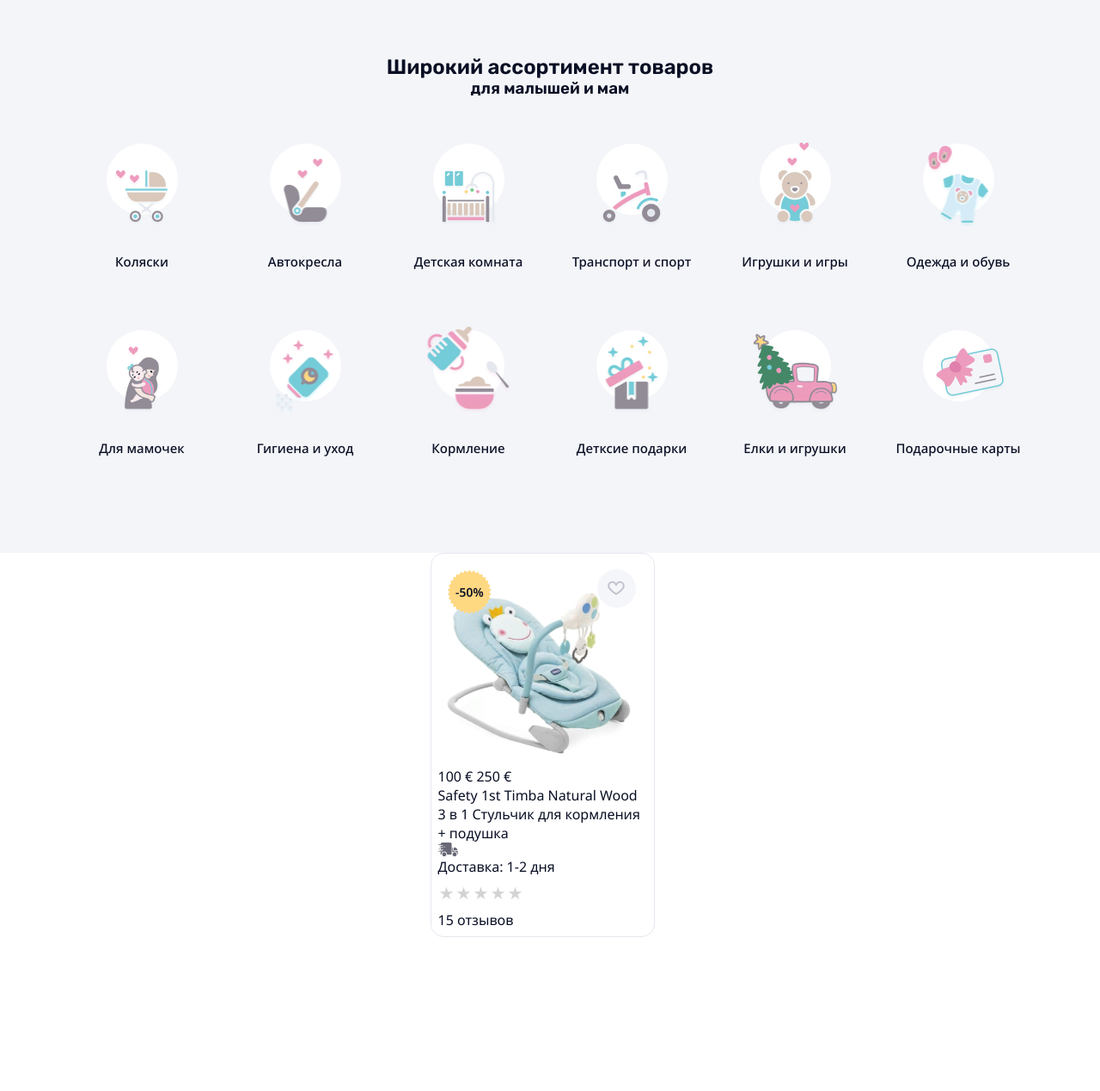
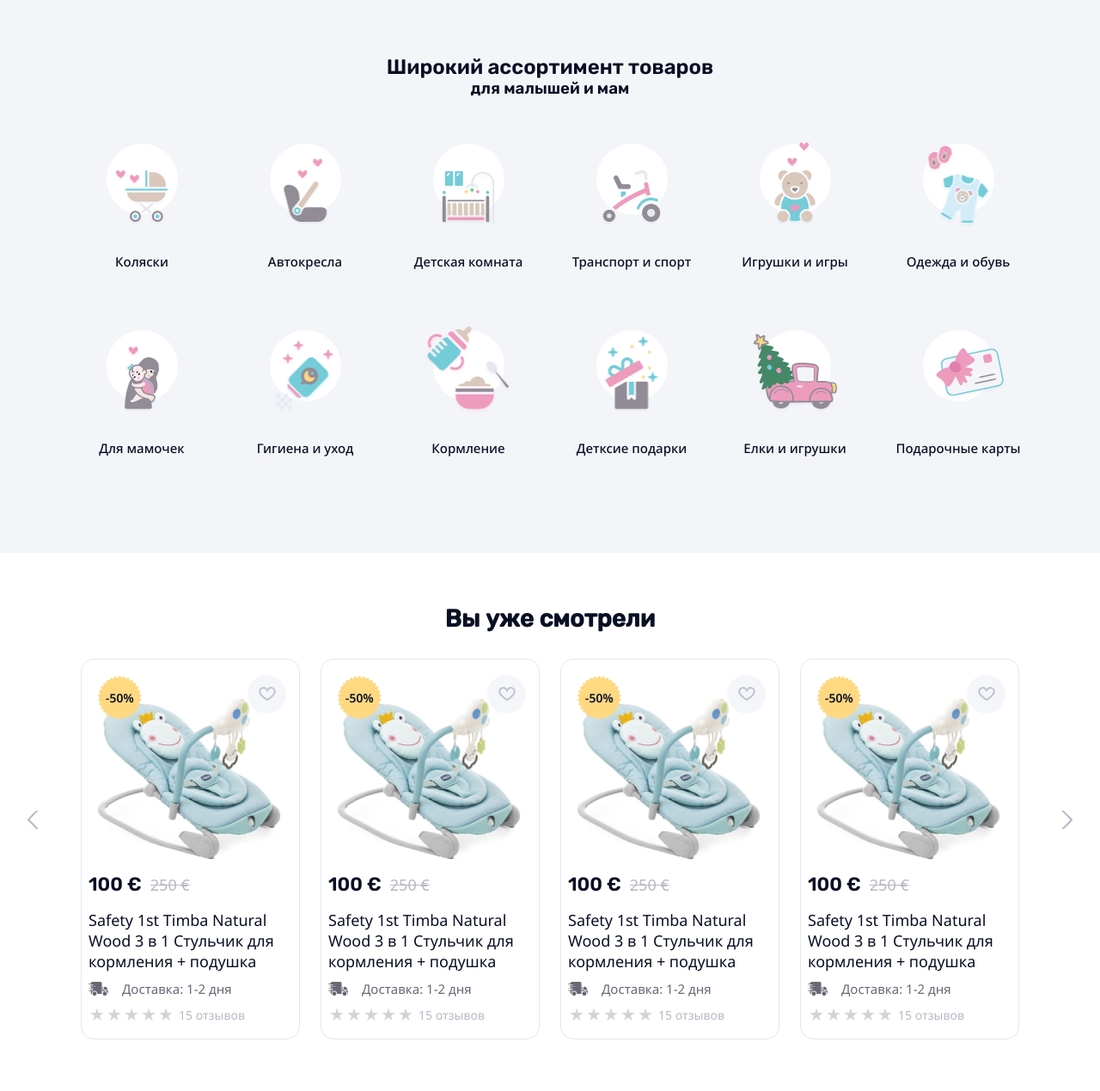
Before and after one commit to Nekiyorik/Bernu-Veikals, a PHP site: page / in a window 1280 px wide. Shown: the part 944-2213 px from the top of the page at 86% size. Before the commit the page ends 2034 px from the top, so only its background shows below. Run offline with PHP 8.4, Linux system fonts and the light colour scheme.

Commit message:
product
почти доделанная карточка товара

```diff
--- a/css/style.css
+++ b/css/style.css
@@ -516,8 +516,20 @@ nav .wrapper {
   color: gold;
 }
 /* блок просмотреннвх ранее*/
+.watched{
+  padding: 60px 0;
+}
 .watched .wrapper {
   position: relative;
+}
+.watched h2{
+  font-family: 'Rubik';
+  font-style: normal;
+  font-weight: 600;
+  font-size: 28px;
+  text-align: center;
+  color: #090F24;
+  margin-bottom: 30px;
 }
 .product-card{
   padding: 8px;
@@ -525,6 +537,7 @@ nav .wrapper {
   border: 1px solid #E4E7EE;
   border-radius: 15px;
   max-width: 261px;
+  margin: 0 12px 0;
 }
 .product-card__img{
   position: relative;
@@ -548,7 +561,54 @@ nav .wrapper {
   background: #F4F5F9;
   opacity: 0.85;
   border-radius: 50%;
+  margin-bottom: 12px;
 }
 .product-card__desc-price{
-
+  display: flex;
+  align-items: center;
+  margin-bottom: 16px;
 }
+.product-card__desc-price span:first-child{
+  font-family: 'NotoSans';
+  font-style: normal;
+  font-weight: 600;
+  font-size: 22px;
+  color: #090F24;
+  margin-right: 10px;
+}
+.product-card__desc-price span:last-child{
+  font-family: 'Noto Sans';
+  font-style: normal;
+  font-weight: 400;
+  font-size: 18px;
+  text-decoration-line: line-through;
+  color: #B7B8C5;
+}
+.product-card__desc-name p{
+  font-weight: 400;
+  font-size: 18px;
+  color: #090F24;
+}
+.product-card__desc-del{
+  display: flex;
+  align-items: center;
+  margin-top: 10px;
+}
+.product-card__desc-del img{
+  margin-right: 1em;
+}
+.product-card__desc-del p{
+  font-weight: 400;
+  font-size: 15px;
+  color: #686877;
+}
+.product-card__desc-rate{
+  display: flex;
+  align-items: center;
+}
+.product-card__desc-rate p{
+  font-weight: 400;
+  font-size: 14px;
+  color: #B7B8C5;
+  margin-left: 5px;
+}
--- a/index.html
+++ b/index.html
@@ -427,10 +427,236 @@
         </article>
         <article class="watched">
             <div class="wrapper">
+                <h2>Вы уже смотрели</h2>
                 <div class="slider-arrow prev">
                     <img src="img/svg/arrow-left-grey.svg" alt="#">
                 </div>
                 <div class="slider product-cardlist">
+                    <article class="product-card">
+                        <div class="product-card__img">
+                            <img src="img/product/image 3.png" alt="#" class="product-card__img-main">
+                            <div class="product-card__img-bonus">
+                                <img src="img/product/product-icon/Discount.png" alt="#" >
+                            </div>
+                            <div class="product-card__img-button">
+                                <img src="img/product/product-icon/unlike.svg" alt="#" class="unlike">
+                            </div>
+                        </div>
+                        <div class="product-card__desc">
+                            <div class="product-card__desc-price">
+                                <span class="actual">
+                                    100 €
+                                </span>
+                                <span class="unact">
+                                    250 €
+                                </span>
+                            </div>
+                            <dic class="product-card__desc-name">
+                                <p>
+                                    Safety 1st Timba Natural Wood 3 в 1 Стульчик для кормления + подушка
+                                </p>
+                            </dic>
+                            <div class="product-card__desc-del">
+                                <img src="img/product/product-icon/Delivery 2.svg" alt="#">
+                                <p>Доставка: 1-2 дня</p>
+                            </div>
+                            <div class="product-card__desc-rate">
+                                <div class="rating">
+                                    <input type="radio" id="star-1" name="rating" value="1">
+                                    <label for="star-1" title="Оценка «1»"></label>
+                                    <input type="radio" id="star-2" name="rating" value="2">
+                                    <label for="star-2" title="Оценка «2»"></label>
+                                    <input type="radio" id="star-3" name="rating" value="3">
+                                    <label for="star-3" title="Оценка «3»"></label>
+                                    <input type="radio" id="star-4" name="rating" value="4">
+                                    <label for="star-4" title="Оценка «4»"></label>
+                                    <input type="radio" id="star-5" name="rating" value="5">
+                                    <label for="star-5" title="Оценка «5»"></label>
+                                </div>
+                                <p>15 отзывов</p>
+                            </div>
+                        </div>
+                    </article>
+                    <article class="product-card">
+                        <div class="product-card__img">
+                            <img src="img/product/image 3.png" alt="#" class="product-card__img-main">
+                            <div class="product-card__img-bonus">
+                                <img src="img/product/product-icon/Discount.png" alt="#" >
+                            </div>
+                            <div class="product-card__img-button">
+                                <img src="img/product/product-icon/unlike.svg" alt="#" class="unlike">
+                            </div>
+                        </div>
+                        <div class="product-card__desc">
+                            <div class="product-card__desc-price">
+                                <span class="actual">
+                                    100 €
+                                </span>
+                                <span class="unact">
+                                    250 €
+                                </span>
+                            </div>
+                            <dic class="product-card__desc-name">
+                                <p>
+                                    Safety 1st Timba Natural Wood 3 в 1 Стульчик для кормления + подушка
+                                </p>
+                            </dic>
+                            <div class="product-card__desc-del">
+                                <img src="img/product/product-icon/Delivery 2.svg" alt="#">
+                                <p>Доставка: 1-2 дня</p>
+                            </div>
+                            <div class="product-card__desc-rate">
+                                <div class="rating">
+                                    <input type="radio" id="star-1" name="rating" value="1">
+                                    <label for="star-1" title="Оценка «1»"></label>
+                                    <input type="radio" id="star-2" name="rating" value="2">
+                                    <label for="star-2" title="Оценка «2»"></label>
+                                    <input type="radio" id="star-3" name="rating" value="3">
+                                    <label for="star-3" title="Оценка «3»"></label>
+                                    <input type="radio" id="star-4" name="rating" value="4">
+                                    <label for="star-4" title="Оценка «4»"></label>
+                                    <input type="radio" id="star-5" name="rating" value="5">
+                                    <label for="star-5" title="Оценка «5»"></label>
+                                </div>
+                                <p>15 отзывов</p>
+                            </div>
+                        </div>
+                    </article>
+                    <article class="product-card">
+                        <div class="product-card__img">
+                            <img src="img/product/image 3.png" alt="#" class="product-card__img-main">
+                            <div class="product-card__img-bonus">
+                                <img src="img/product/product-icon/Discount.png" alt="#" >
+                            </div>
+                            <div class="product-card__img-button">
+                                <img src="img/product/product-icon/unlike.svg" alt="#" class="unlike">
+                            </div>
+                        </div>
+                        <div class="product-card__desc">
+                            <div class="product-card__desc-price">
+                                <span class="actual">
+                                    100 €
+                                </span>
+                                <span class="unact">
+                                    250 €
+                                </span>
+                            </div>
+                            <dic class="product-card__desc-name">
+                                <p>
+                                    Safety 1st Timba Natural Wood 3 в 1 Стульчик для кормления + подушка
+                                </p>
+                            </dic>
+                            <div class="product-card__desc-del">
+                                <img src="img/product/product-icon/Delivery 2.svg" alt="#">
+                                <p>Доставка: 1-2 дня</p>
+                            </div>
+                            <div class="product-card__desc-rate">
+                                <div class="rating">
+                                    <input type="radio" id="star-1" name="rating" value="1">
+                                    <label for="star-1" title="Оценка «1»"></label>
+                                    <input type="radio" id="star-2" name="rating" value="2">
+                                    <label for="star-2" title="Оценка «2»"></label>
+                                    <input type="radio" id="star-3" name="rating" value="3">
+                                    <label for="star-3" title="Оценка «3»"></label>
+                                    <input type="radio" id="star-4" name="rating" value="4">
+                                    <label for="star-4" title="Оценка «4»"></label>
+                                    <input type="radio" id="star-5" name="rating" value="5">
+                                    <label for="star-5" title="Оценка «5»"></label>
+                                </div>
+                                <p>15 отзывов</p>
+                            </div>
+                        </div>
+                    </article>
+                    <article class="product-card">
+                        <div class="product-card__img">
+                            <img src="img/product/image 3.png" alt="#" class="product-card__img-main">
+                            <div class="product-card__img-bonus">
+                                <img src="img/product/product-icon/Discount.png" alt="#" >
+                            </div>
+                            <div class="product-card__img-button">
+                                <img src="img/product/product-icon/unlike.svg" alt="#" class="unlike">
+                            </div>
+                        </div>
+                        <div class="product-card__desc">
+                            <div class="product-card__desc-price">
+                                <span class="actual">
+                                    100 €
+                                </span>
+                                <span class="unact">
+                                    250 €
+                                </span>
+                            </div>
+                            <dic class="product-card__desc-name">
+                                <p>
+                                    Safety 1st Timba Natural Wood 3 в 1 Стульчик для кормления + подушка
+                                </p>
+                            </dic>
+                            <div class="product-card__desc-del">
+                                <img src="img/product/product-icon/Delivery 2.svg" alt="#">
+                                <p>Доставка: 1-2 дня</p>
+                            </div>
+                            <div class="product-card__desc-rate">
+                                <div class="rating">
+                                    <input type="radio" id="star-1" name="rating" value="1">
+                                    <label for="star-1" title="Оценка «1»"></label>
+                                    <input type="radio" id="star-2" name="rating" value="2">
+                                    <label for="star-2" title="Оценка «2»"></label>
+                                    <input type="radio" id="star-3" name="rating" value="3">
+                                    <label for="star-3" title="Оценка «3»"></label>
+                                    <input type="radio" id="star-4" name="rating" value="4">
+                                    <label for="star-4" title="Оценка «4»"></label>
+                                    <input type="radio" id="star-5" name="rating" value="5">
+                                    <label for="star-5" title="Оценка «5»"></label>
+                                </div>
+                                <p>15 отзывов</p>
+                            </div>
+                        </div>
+                    </article>
+                    <article class="product-card">
+                        <div class="product-card__img">
+                            <img src="img/product/image 3.png" alt="#" class="product-card__img-main">
+                            <div class="product-card__img-bonus">
+                                <img src="img/product/product-icon/Discount.png" alt="#" >
+                            </div>
+                            <div class="product-card__img-button">
+                                <img src="img/product/product-icon/unlike.svg" alt="#" class="unlike">
+                            </div>
+                        </div>
+                        <div class="product-card__desc">
+                            <div class="product-card__desc-price">
+                                <span class="actual">
+                                    100 €
+                                </span>
+                                <span class="unact">
+                                    250 €
+                                </span>
+                            </div>
+                            <dic class="product-card__desc-name">
+                                <p>
+                                    Safety 1st Timba Natural Wood 3 в 1 Стульчик для кормления + подушка
+                                </p>
+                            </dic>
+                            <div class="product-card__desc-del">
+                                <img src="img/product/product-icon/Delivery 2.svg" alt="#">
+                                <p>Доставка: 1-2 дня</p>
+                            </div>
+                            <div class="product-card__desc-rate">
+                                <div class="rating">
+                                    <input type="radio" id="star-1" name="rating" value="1">
+                                    <label for="star-1" title="Оценка «1»"></label>
+                                    <input type="radio" id="star-2" name="rating" value="2">
+                                    <label for="star-2" title="Оценка «2»"></label>
+                                    <input type="radio" id="star-3" name="rating" value="3">
+                                    <label for="star-3" title="Оценка «3»"></label>
+                                    <input type="radio" id="star-4" name="rating" value="4">
+                                    <label for="star-4" title="Оценка «4»"></label>
+                                    <input type="radio" id="star-5" name="rating" value="5">
+                                    <label for="star-5" title="Оценка «5»"></label>
+                                </div>
+                                <p>15 отзывов</p>
+                            </div>
+                        </div>
+                    </article>
                     <article class="product-card">
                         <div class="product-card__img">
                             <img src="img/product/image 3.png" alt="#" class="product-card__img-main">
```
